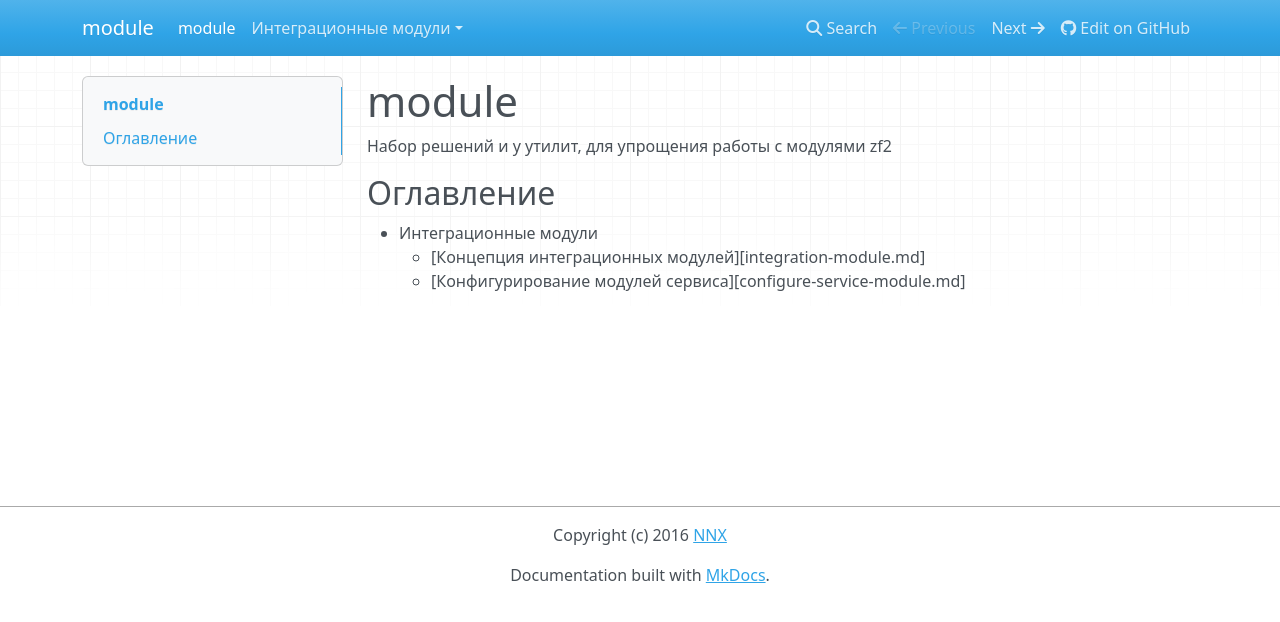
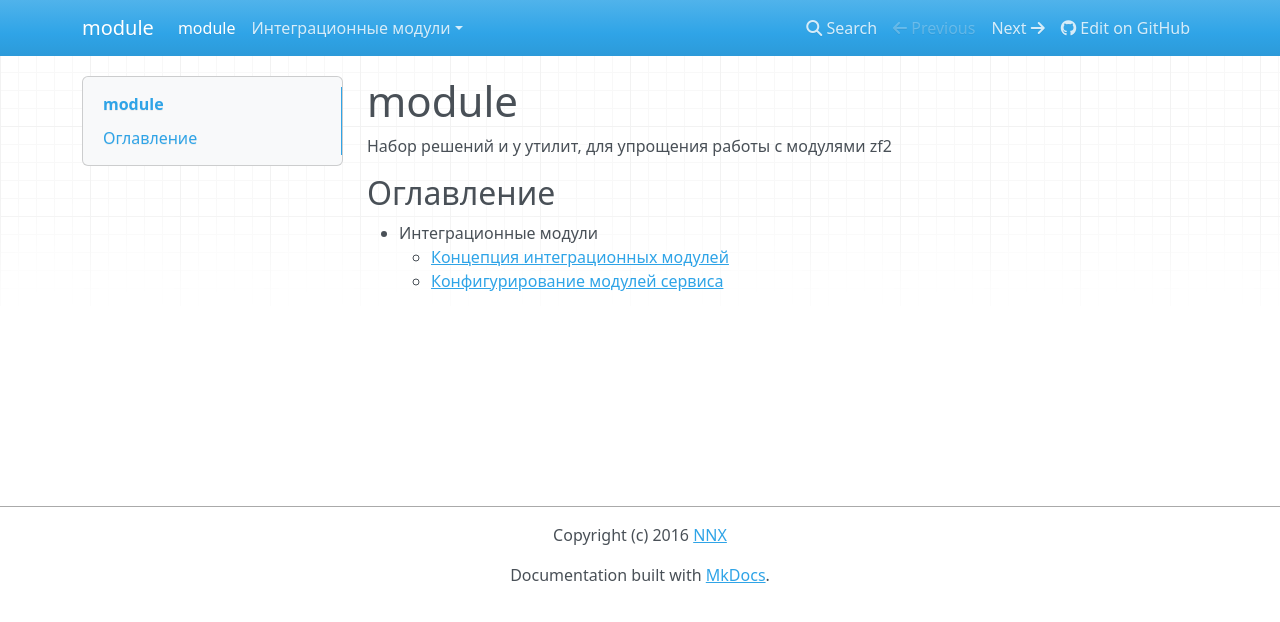
Before and after one commit to nnx-framework/Module, an MkDocs documentation site: the page built from doc/book/ru/index.md, in a window 1280 px wide. Shown: the top 622 px of the page. Built offline with MkDocs 1.6.1, drawn with Linux system fonts in a browser that asks for light colours; nearby versions of some CDN libraries; old or Windows-style settings are respelled for this version of MkDocs.

Commit message:
Исправлено оглавление документации

```diff
--- a/doc/book/ru/index.md
+++ b/doc/book/ru/index.md
@@ -5,5 +5,5 @@
 ## Оглавление
 
 - Интеграционные модули
-    - [Концепция интеграционных модулей][integration-module.md]
-    - [Конфигурирование модулей сервиса][configure-service-module.md]
+    - [Концепция интеграционных модулей](integration-module.md)
+    - [Конфигурирование модулей сервиса](configure-service-module.md)
```
Also changed, not shown: VERSION.md (added, +1 -0 lines).
